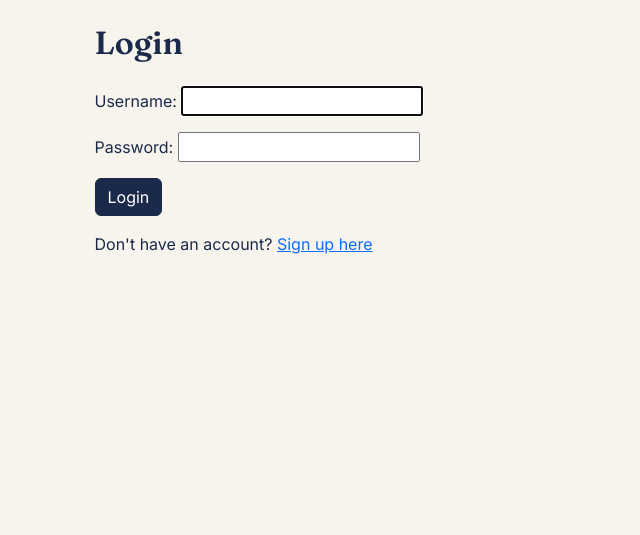
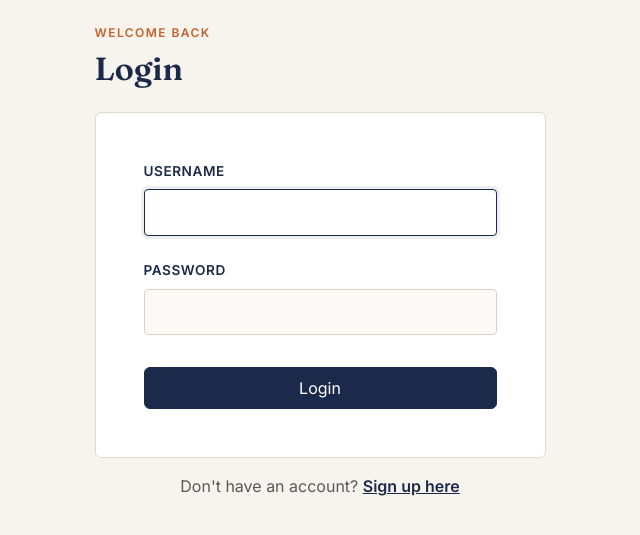
Before and after one commit to bilalshafqat35-debug/voting-app, a Django app: page /accounts/login/ in a window 1280 px wide. Shown: the part 63-598 px from the top of the page, without its empty margins (320-960 px from the left). Run offline with Django 5.2, Linux system fonts and the light colour scheme.

Commit message:
Improve UI styling for login/signup forms and overall design system

```diff
--- a/accounts/templates/accounts/login.html
+++ b/accounts/templates/accounts/login.html
@@ -5,17 +5,30 @@
 {% block content %}
     <div class="row justify-content-center">
         <div class="col-md-5">
+            <p class="ballot-eyebrow mb-2">Welcome Back</p>
             <h2 class="mb-4">Login</h2>
 
-            <form method="POST">
-                {% csrf_token %}
-                {{ form.as_p }}
-                <button type="submit" class="btn btn-primary">Login</button>
-            </form>
+            <div class="card p-4 p-md-5">
+                <form method="POST">
+                    {% csrf_token %}
 
-            <p class="mt-3">
+                    {% for field in form %}
+                        <div class="mb-4">
+                            <label class="auth-label" for="{{ field.id_for_label }}">{{ field.label }}</label>
+                            {{ field }}
+                            {% if field.errors %}
+                                <small class="d-block mt-1 fw-semibold" style="color: #C4622D;">{{ field.errors.0 }}</small>
+                            {% endif %}
+                        </div>
+                    {% endfor %}
+
+                    <button type="submit" class="btn btn-primary w-100 mt-2 py-2">Login</button>
+                </form>
+            </div>
+
+            <p class="mt-3 text-muted text-center">
                 Don't have an account?
-                <a href="{% url 'accounts:signup' %}">Sign up here</a>
+                <a href="{% url 'accounts:signup' %}" style="color: #1B2A4A; font-weight: 600;">Sign up here</a>
             </p>
         </div>
     </div>
--- a/templates/base.html
+++ b/templates/base.html
@@ -98,6 +98,45 @@
             text-transform: uppercase;
             color: var(--terracotta);
         }
+
+        /* Auth forms (login/signup) input styling - targets both class-based and raw inputs */
+        .card input.form-control,
+        .card textarea.form-control,
+        .card input[type="text"],
+        .card input[type="password"] {
+            display: block;
+            width: 100%;
+            border: 1px solid #D8D2C2;
+            border-radius: 4px;
+            padding: 0.65rem 0.9rem;
+            background-color: #FCFAF6;
+            font-family: 'Inter', sans-serif;
+        }
+        .card input.form-control:focus,
+        .card textarea.form-control:focus,
+        .card input[type="text"]:focus,
+        .card input[type="password"]:focus {
+            border-color: var(--navy);
+            box-shadow: 0 0 0 3px rgba(27, 42, 74, 0.08);
+            background-color: #FFFFFF;
+            outline: none;
+        }
+
+        .auth-label {
+            display: block;
+            font-weight: 600;
+            font-size: 0.85rem;
+            text-transform: uppercase;
+            letter-spacing: 0.04em;
+            color: var(--navy);
+            margin-bottom: 0.5rem;
+        }
+        .auth-help {
+            font-size: 0.78rem;
+            color: var(--warm-gray);
+            margin-top: 0.4rem;
+            line-height: 1.4;
+        }
     </style>
 </head>
 <body>
```
Also changed, not shown: accounts/templates/accounts/signup.html (+23 -7 lines), accounts/views.py (+8 -0 lines).
